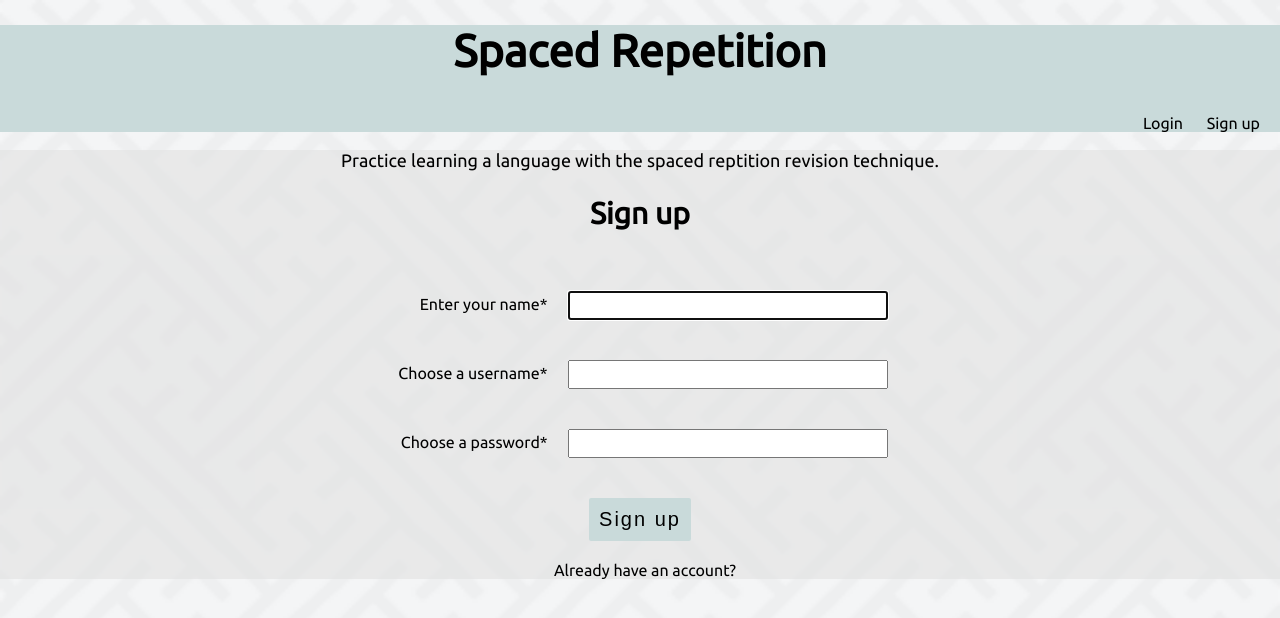
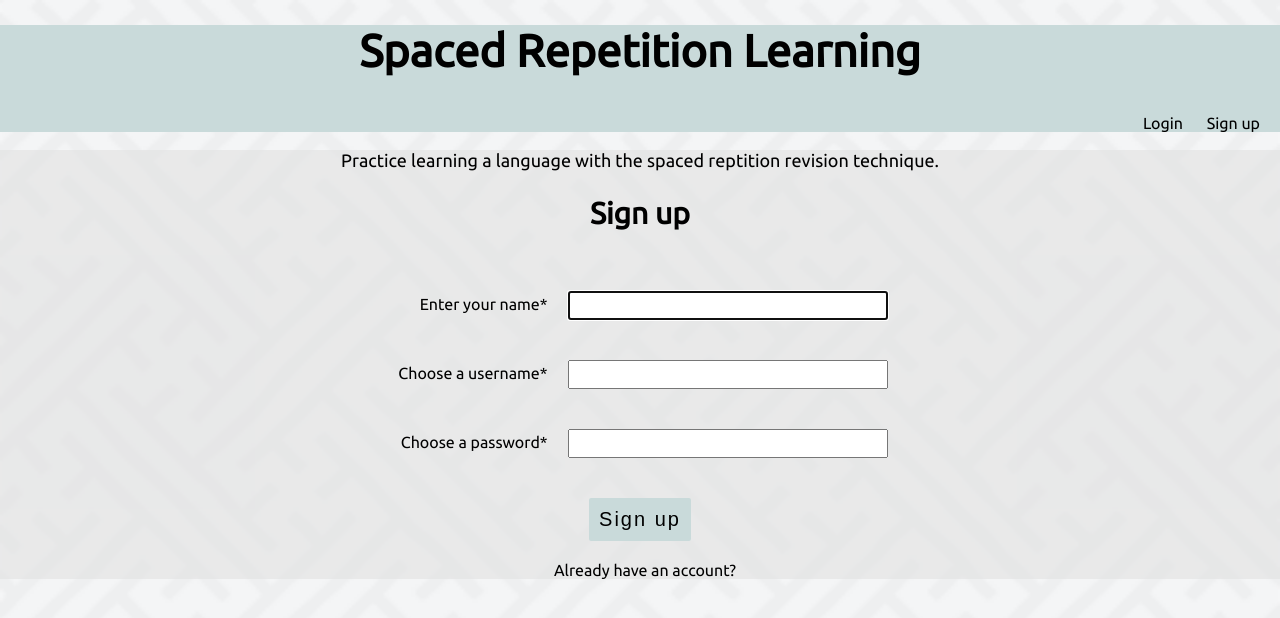
Before and after one commit to blakeifitz/Spaced-Repetition-Client, a React (Create React App) app: page /register in a window 1280 px wide. Shown: the top 618 px of the page. Built offline with nearby package versions, Linux system fonts and the light colour scheme.

Commit message:
updated Header h1 and manifest to reflect correct name

```diff
--- a/public/index.html
+++ b/public/index.html
@@ -1,12 +1,10 @@
 <!DOCTYPE html>
 <html lang="en">
-  <head>
+
+<head>
     <meta charset="utf-8" />
     <link rel="shortcut icon" href="%PUBLIC_URL%/favicon.ico" />
-    <meta
-      name="viewport"
-      content="width=device-width, initial-scale=1, shrink-to-fit=no"
-    />
+    <meta name="viewport" content="width=device-width, initial-scale=1, shrink-to-fit=no" />
     <meta name="theme-color" content="#000000" />
     <!--
       manifest.json provides metadata used when your web app is installed on a
@@ -22,9 +20,10 @@
       work correctly both with client-side routing and a non-root public URL.
       Learn how to configure a non-root public URL by running `npm run build`.
     -->
-    <title>React App</title>
-  </head>
-  <body>
+    <title>Spaced Repetition Learning</title>
+</head>
+
+<body>
     <noscript>You need to enable JavaScript to run this app.</noscript>
     <div id="root"></div>
     <!--
@@ -37,5 +36,6 @@
       To begin the development, run `npm start` or `yarn start`.
       To create a production bundle, use `npm run build` or `yarn build`.
     -->
-  </body>
+</body>
+
 </html>
--- a/src/components/Header/Header.js
+++ b/src/components/Header/Header.js
@@ -36,7 +36,7 @@ class Header extends Component {
     return (
       <header className="header">
         <h1>
-          <Link to="/">Spaced Repetition</Link>
+          <Link to="/">Spaced Repetition Learning</Link>
         </h1>
         {TokenService.hasAuthToken()
           ? this.renderLogoutLink()
```
Also changed, not shown: public/manifest.json.
